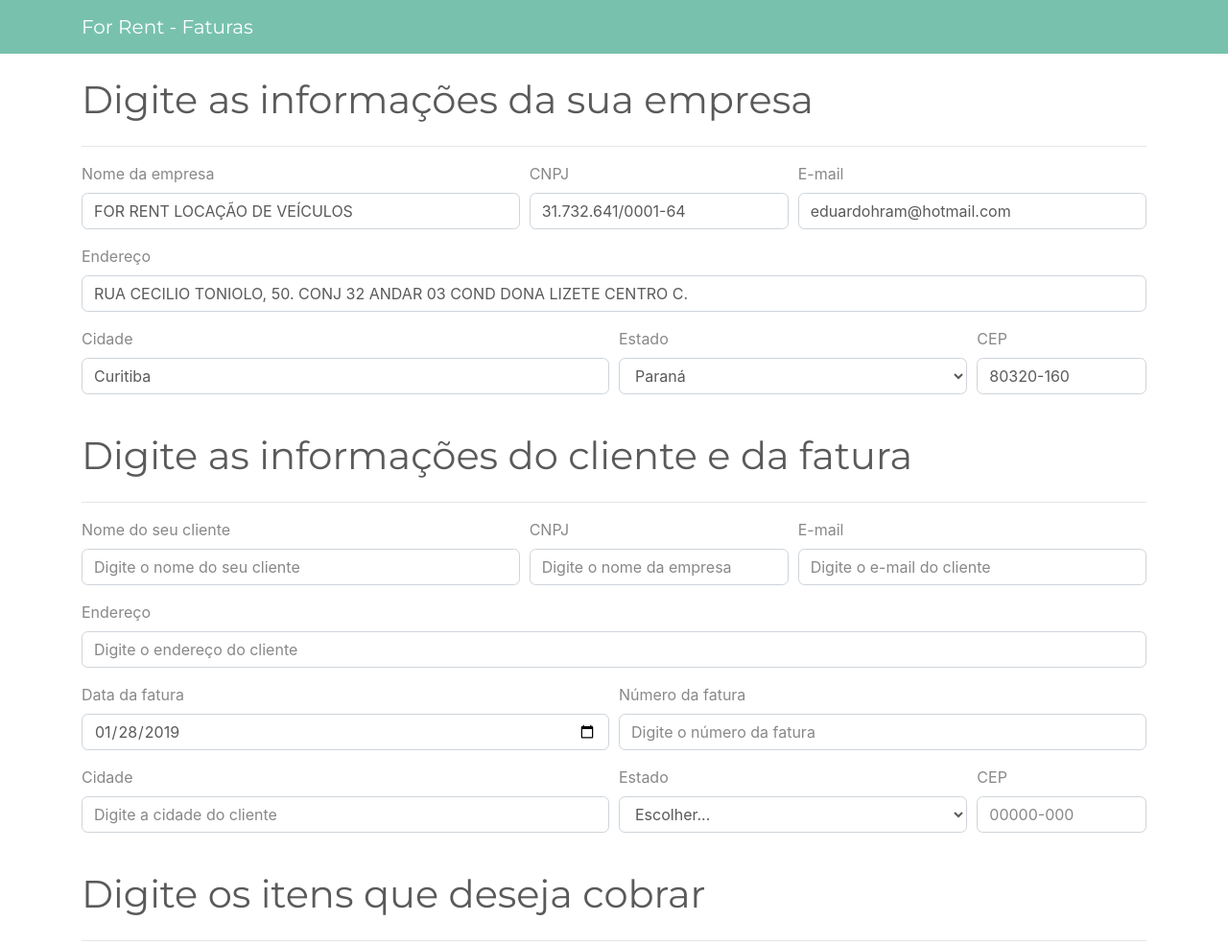
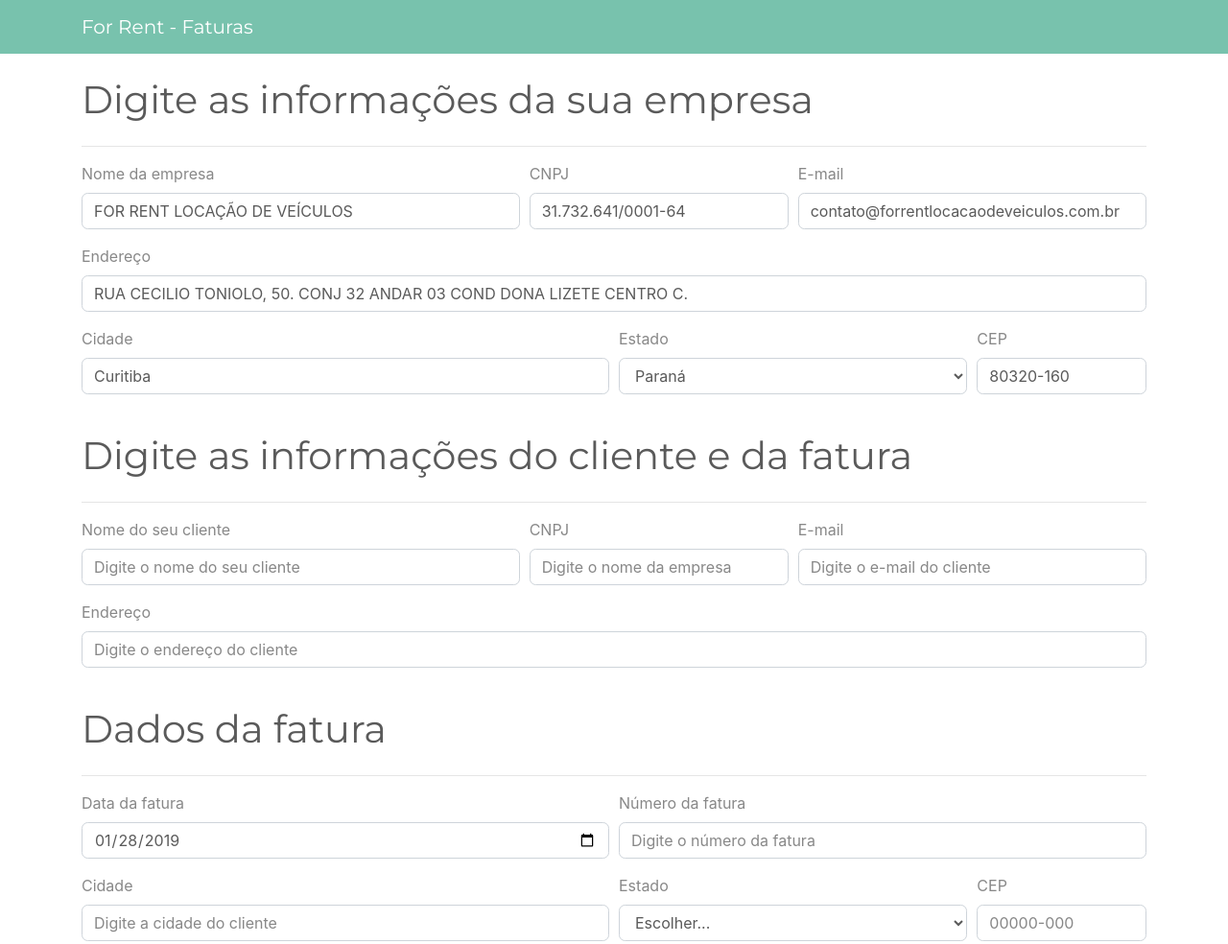
Before and after one commit to michellhornung/faturas-rentcar-v1, a website: page index.html in a window 1280 px wide. Shown: the top 984 px of the page at 96% size. Drawn offline with Linux system fonts and the light colour scheme.

Commit message:
Alter layout.
Altered e-mail and fatura's title as per request of customer.

```diff
--- a/index.html
+++ b/index.html
@@ -81,7 +81,7 @@
           <label for="email">E-mail</label>
           <input type="email" class="form-control cleanInputValue" id="email"
           placeholder="Digite o E-mail"
-          value="eduardohram@hotmail.com">
+          value="contato@forrentlocacaodeveiculos.com.br">
         </div>
       </div>
       <div class="form-group">
@@ -162,6 +162,11 @@
           <input type="text" class="form-control" id="enderecoCliente" placeholder="Digite o endereço do cliente">
         </div>
       </div>
+
+      <h1 class="my-4 text-center text-lg-left">Dados da fatura</h1>
+
+      <hr>
+
       <div class="form-row">
         <div class="form-group col-md-6">
           <label for="dataFatura">Data da fatura</label>
@@ -273,11 +278,15 @@
   </div>
 
   <!-- Footer -->
-  <!-- <footer class="py-5 bg-primary">
+  <footer class="py-5 bg-primary">
       <div class="container">
         <p class="m-0 text-center text-white">Copyright &copy; forrentveiculos.com.br 2019</p>
       </div>
-    </footer> -->
+    </footer>
+
+    <style>
+
+    </style>
 
 
 
```
